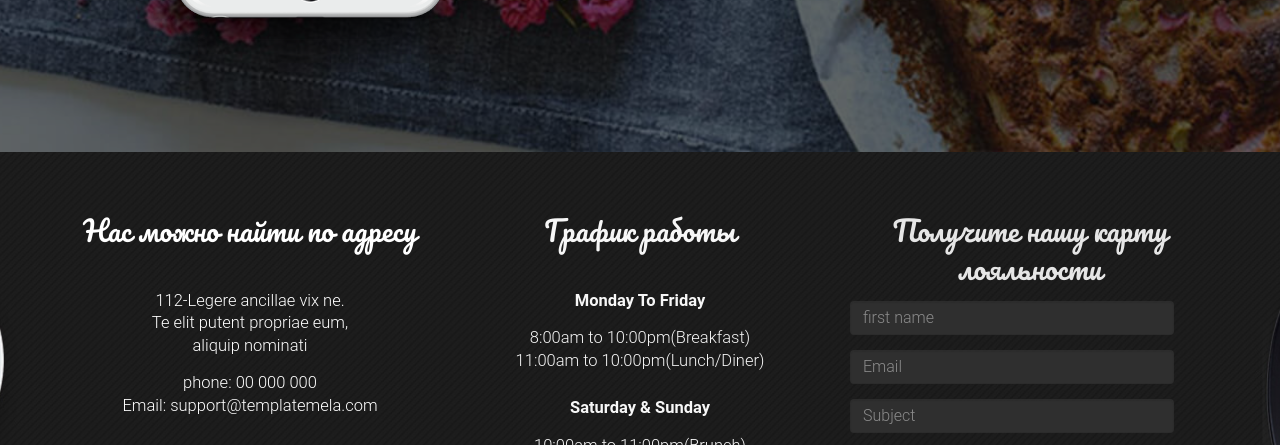
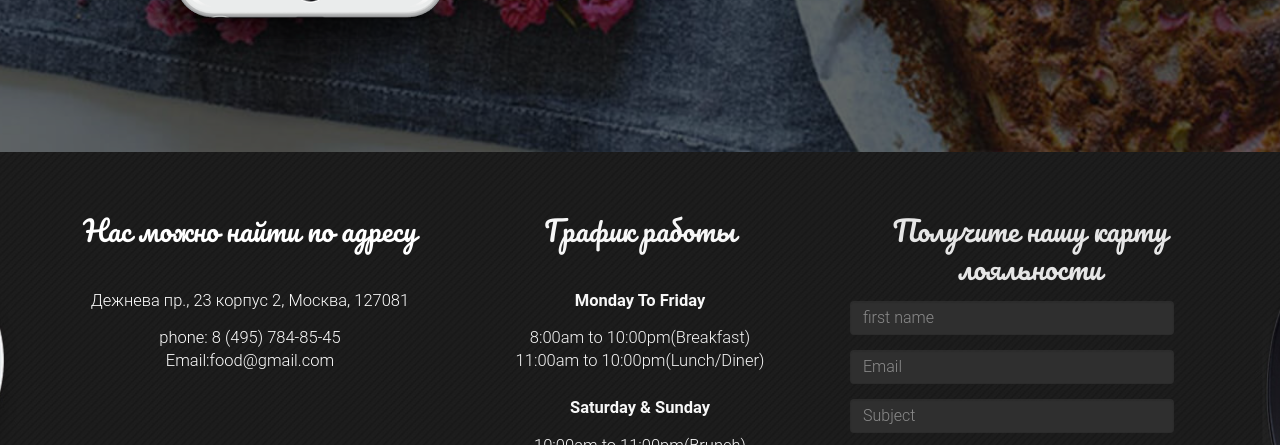
Before and after one commit to Vasilchyk/food, a plain HTML site: page index.html in a window 1280 px wide. Shown: the part 6070-6515 px from the top of the page. Drawn offline with Linux system fonts and the light colour scheme.

Commit message:
Update index.html

```diff
--- a/index.html
+++ b/index.html
@@ -350,12 +350,9 @@
                                 <h3>Нас можно найти по адресу</h3>
 
                                 <div class="single_widget_info">
-                                    <p>112-Legere ancillae vix ne.
-
-                                        <span>Te elit putent propriae eum,</span>
-                                        <span>aliquip nominati</span>
-                                        <span class="phone_email">phone: 00 000 000</span>
-                                        <span>Email: support@templatemela.com</span></p>
+                                    <p>Дежнева пр., 23 корпус 2, Москва, 127081
+                                        <span class="phone_email">phone: 8 (495) 784-85-45</span>
+                                        <span>Email:food@gmail.com</span></p>
                                 </div>
 
                                 <div class="footer_socail_icon">
```
